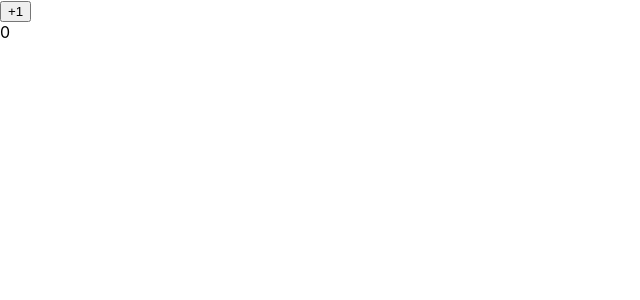
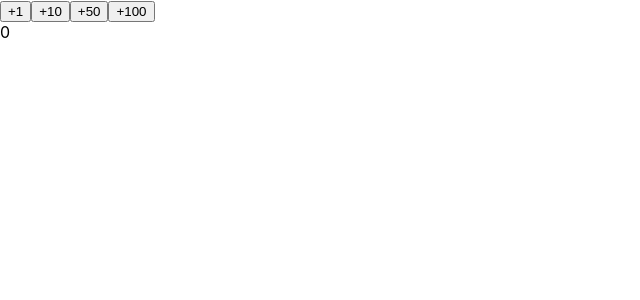
Before and after one commit to hsynercn/pluralsight-react, a React (Create React App) app: page / in a window 1280 px wide. Shown: the top 300 px of the page, without its empty margins (0-640 px from the left). Built offline with nearby package versions, Linux system fonts and the light colour scheme.

Commit message:
Review component done

```diff
--- a/src/ButtonElement.js
+++ b/src/ButtonElement.js
@@ -1,9 +1,9 @@
 import React, {useState} from "react"
 
 function Button(props) {
-
-    return (<button onClick={props.onClickFunction}>
-        +1
+    const handleClick = () => props.onClickFunction(props.increment);
+    return (<button onClick={handleClick}>
+        +{props.increment}
     </button>);
 }
 
@@ -16,10 +16,13 @@ function Display(props) {
 
 function CounterApp() {
     const [counter, setCounter] = useState(0);
-    const handleClick = () => setCounter(counter + 1);
+    const handleClick = (incrementValue) => setCounter(counter + incrementValue);
     return (
         <>
-            <Button onClickFunction={handleClick}/>
+            <Button onClickFunction={handleClick} increment={1}/>
+            <Button onClickFunction={handleClick} increment={10}/>
+            <Button onClickFunction={handleClick} increment={50}/>
+            <Button onClickFunction={handleClick} increment={100}/>
             <Display message={counter}/>
         </>
     );
```
